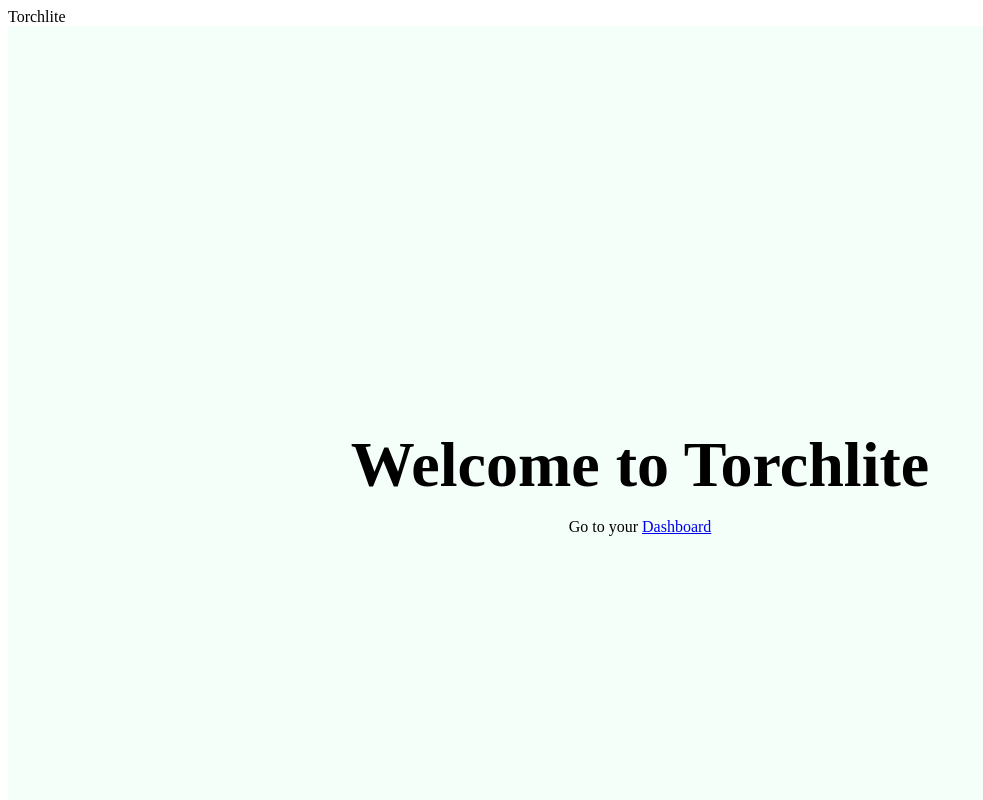
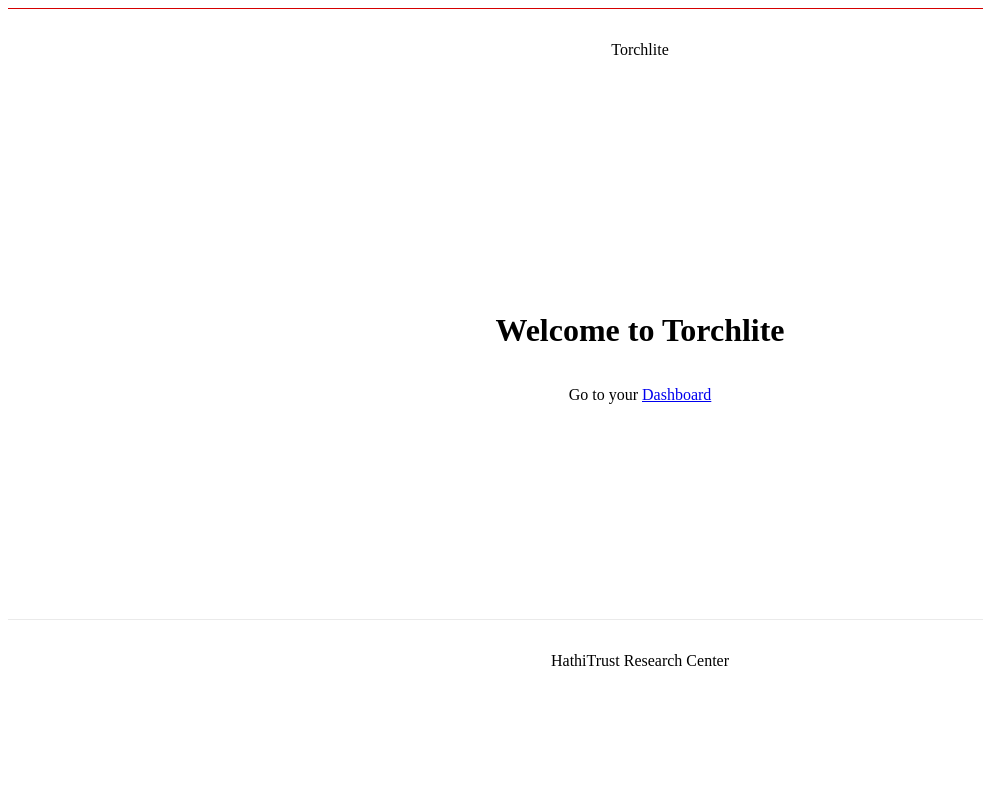
Before and after one commit to htrc/torchlite-app, a Next.js app: page / in a window 1280 px wide. Shown: the top 800 px of the page, without its empty margins (0-983 px from the left). Built offline with nearby package versions, Linux system fonts and the light colour scheme.

Commit message:
cleaning and rearranging css

```diff
--- a/app/dashboard/layout.tsx
+++ b/app/dashboard/layout.tsx
@@ -5,7 +5,7 @@
 }: {
   children: React.ReactNode,
 }) {
-    return <main className={styles.container}>
+    return <main className="dashboard">
              <header>Dashboard</header>
              {children}
            </main>
--- a/app/dashboard/styles.module.scss
+++ b/app/dashboard/styles.module.scss
@@ -1,8 +1,3 @@
-/*
-@import
-  url("https//fonts.googleapis.com/css2?family=Oxygen:wght@300;400;700&display=swap");
-*/
-
 /* color variables */
 $clr-primary: #d50000;
 $clr-gray100: #f9fbff;
@@ -18,20 +13,33 @@
 $radius: 0.2rem;
 
 #root{
-  font-family:Oxygen, sans-serif;
+  font-family:"Gill Sans", sans-serif;
   margin: 2rem;
   background:$clr-gray100;
 }
 
-.wrapper {
+main.dashboard {
+    display: grid;
+    background: $clr_gray100;
+    justify-content:center;
+    font-family: "Roboto-Regular", "Roboto", sans-serif;
+    grid-gap: 10px;
+    grid-template-columns: 1fr 1fr 1fr;
+    grid-template-rows: auto;
+
+}
+
+.widget_pane{
       display: grid;
       grid-template-columns:repeat(auto-fit, minmax(12rem, 16rem));
       gap: 2rem;
-  justfy-content:center;
+      grid-column-start: 2;
+      grid-column-end: 4;
 }
 
 .widget {
     overflow: hidden;
+    background: $clr_gray100;
     box-shadow:0 2px 20px $clr-gray300;
     border-radius:$radius;
     display:flex;
@@ -72,42 +80,8 @@
     }
 }
 
-
-.container {
-    background: #F5FFFA;
-}
-.dashboard {
-    border: 1px solid black;
-    background: #F5FFFA;
-    font-family: "Roboto-Regular", "Roboto", sans-serif;
+.control_pane{
     display: grid;
-    grid-gap: 10px;
-    grid-template-columns: 1fr 1fr 1fr;
-    grid-template-rows: auto;
-}
-
-.controlPane{
-    display: grid;
-    background: #F5FFFA;
     grid-column: 1 / 1;
     grid-template-rows: auto;
 }
-
-.widgetPane {
-    background: #F5FFFA;
-    grid-column-start: 2;
-    grid-column-end: 4;
-
-}
-
-.widget {
-    width: 472px;
-    height: 327px;
-    padding: 2px 2px 2px 2px;
-    border: 1px solid gainsboro;
-    background-color: #F5FFFA;
-    box-sizing: border-box;
-    display: inline-block;
-}
-
-h1.widgetTitle { font-size: small; }
--- a/app/layout.tsx
+++ b/app/layout.tsx
@@ -1,3 +1,6 @@
+import Head from 'next/head';
+import styles from './styles.module.scss';
+
 export default function RootLayout({
   children,
 }: {
@@ -5,10 +8,13 @@
 }) {
   return (
     <html>
-      <head />
+      <Head>
+        <title>Torchlite</title>
+      </Head>
       <body id="root">
-        <header>Torchlite</header>
+        <header className={styles.header}>Torchlite</header>
         {children}
+        <footer className={styles.footer}>HathiTrust Research Center</footer>
       </body>
     </html>
   )
--- a/app/page.tsx
+++ b/app/page.tsx
@@ -1,26 +1,14 @@
 import Head from 'next/head';
 import Link from 'next/link';
-import styles from '../styles/Home.module.css';
-
+import styles from './styles.module.scss';
 
 export default function Home() {
 
   return (
-    <div className={styles.container}>
-      <Head>
-        <title>HTRC Torchlite</title>
-        <meta name="description" content="HathiTrust" />
-        <link rel="icon" href="/favicon.ico" />
-      </Head>
-
       <main className={styles.main}>
         <h1 className={styles.title}>Welcome to Torchlite</h1>
 
           <p>Go to your <Link href="dashboard">Dashboard</Link></p>
       </main>
-      <footer className={styles.footer}>
-          HathiTrust Research Center
-      </footer>
-    </div>
   );
 }
--- /dev/null
+++ b/app/styles.module.scss
@@ -0,0 +1,80 @@
+/* color variables */
+$clr-primary: #d50000;
+$clr-gray100: #f9fbff;
+$clr-gray150: #f4f6fb;
+$clr-gray200: #eef1f6;
+$clr-gray300: #e1e5ee;
+$clr-gray400: #767b91;
+$clr-gray500: #4f546c;
+$clr-gray600: #2a324b;
+$clr-gray700: #161d34;
+
+#root{
+  font-family:"Gill Sans", sans-serif;
+  margin: 2rem;
+  background:$clr-gray100;
+}
+
+
+.main {
+  min-height: 50vh;
+  padding: 4rem 0;
+  flex: 1;
+  display: flex;
+  flex-direction: column;
+  justify-content: center;
+  align-items: center;
+}
+
+.header {
+  display: flex;
+  flex: 1;
+  padding: 2rem 0;
+  border-top: 1px solid $clr-primary;
+  justify-content: center;
+  align-items: center;
+}
+
+.footer {
+  display: flex;
+  flex: 1;
+  padding: 2rem 0;
+  border-top: 1px solid #eaeaea;
+  justify-content: center;
+  align-items: center;
+}
+
+.footer a {
+  display: flex;
+  justify-content: center;
+  align-items: center;
+  flex-grow: 1;
+}
+
+.grid {
+  display: flex;
+  align-items: center;
+  justify-content: center;
+  flex-wrap: wrap;
+  max-width: 800px;
+}
+
+@media (max-width: 600px) {
+  .grid {
+    width: 100%;
+    flex-direction: column;
+  }
+}
+
+@media (prefers-color-scheme: dark) {
+  .card,
+  .footer {
+    border-color: #222;
+  }
+  .code {
+    background: #111;
+  }
+  .logo img {
+    filter: invert(1);
+  }
+}
--- a/styles/Home.module.css
+++ /dev/null
@@ -1,140 +0,0 @@
-.container {
-    padding: 0 2rem;
-    background: #F5FFFA;
-}
-
-.main {
-  min-height: 100vh;
-  padding: 4rem 0;
-  flex: 1;
-  display: flex;
-  flex-direction: column;
-  justify-content: center;
-  align-items: center;
-}
-
-.header {
-  display: flex;
-  flex: 1;
-  padding: 2rem 0;
-  border-top: 1px solid #eaeaea;
-  justify-content: center;
-  align-items: center;
-}
-
-
-.footer {
-  display: flex;
-  flex: 1;
-  padding: 2rem 0;
-  border-top: 1px solid #eaeaea;
-  justify-content: center;
-  align-items: center;
-}
-
-.footer a {
-  display: flex;
-  justify-content: center;
-  align-items: center;
-  flex-grow: 1;
-}
-
-.title a {
-  color: #0070f3;
-  text-decoration: none;
-}
-
-.title a:hover,
-.title a:focus,
-.title a:active {
-  text-decoration: underline;
-}
-
-.title {
-  margin: 0;
-  line-height: 1.15;
-  font-size: 4rem;
-}
-
-.title,
-.description {
-  text-align: center;
-}
-
-.description {
-  margin: 4rem 0;
-  line-height: 1.5;
-  font-size: 1.5rem;
-}
-
-.code {
-  background: #fafafa;
-  border-radius: 5px;
-  padding: 0.75rem;
-  font-size: 1.1rem;
-  font-family: Menlo, Monaco, Lucida Console, Liberation Mono, DejaVu Sans Mono,
-    Bitstream Vera Sans Mono, Courier New, monospace;
-}
-
-.grid {
-  display: flex;
-  align-items: center;
-  justify-content: center;
-  flex-wrap: wrap;
-  max-width: 800px;
-}
-
-.card {
-  margin: 1rem;
-  padding: 1.5rem;
-  text-align: left;
-  color: inherit;
-  text-decoration: none;
-  border: 1px solid #eaeaea;
-  border-radius: 10px;
-  transition: color 0.15s ease, border-color 0.15s ease;
-  max-width: 300px;
-}
-
-.card:hover,
-.card:focus,
-.card:active {
-  color: #0070f3;
-  border-color: #0070f3;
-}
-
-.card h2 {
-  margin: 0 0 1rem 0;
-  font-size: 1.5rem;
-}
-
-.card p {
-  margin: 0;
-  font-size: 1.25rem;
-  line-height: 1.5;
-}
-
-.logo {
-  height: 1em;
-  margin-left: 0.5rem;
-}
-
-@media (max-width: 600px) {
-  .grid {
-    width: 100%;
-    flex-direction: column;
-  }
-}
-
-@media (prefers-color-scheme: dark) {
-  .card,
-  .footer {
-    border-color: #222;
-  }
-  .code {
-    background: #111;
-  }
-  .logo img {
-    filter: invert(1);
-  }
-}
--- a/styles/globals.css
+++ /dev/null
@@ -1,56 +0,0 @@
-html {
-  padding: 0;
-  margin: 0;
-  font-family: -apple-system, BlinkMacSystemFont, Segoe UI, Roboto, Oxygen,
-    Ubuntu, Cantarell, Fira Sans, Droid Sans, Helvetica Neue, sans-serif;
-}
-
-body {
-  background:#F5FFFA;
-}
-
-main {
-    background:#F5FFFA;
-    font-family: "Roboto-Regular", "Roboto", sans-serif;
-    display: grid;
-    grid-template-columns: 1fr 1fr 1fr 1fr;
-    grid-template-rows: auto;
-    grid-template-areas:
-        "header header header header"
-        "control1 widget widget widget"
-        "control2 widget widget widget"
-        "control3 widget widget widget"
-        "control4 widget widget widget"
-        "footer footer footer footer";
-}
-
-h1, h2, h3, h4, h5, h6 {
-    font-family: "Roboto-Regular", "Roboto", sans-serif;
-    font-size: medium;
-    color: #2F4F4F;
-    padding: 0;
-}
-
-p { font-family: "ArialMT", "Arial", sans-serif;
-    font-size: small;
-  }
-
-
-a {
-  color: inherit;
-  text-decoration: none;
-}
-
-* {
-  box-sizing: border-box;
-}
-
-@media (prefers-color-scheme: dark) {
-  html {
-    color-scheme: dark;
-  }
-  body {
-    color: white;
-    background: black;
-  }
-}
```
Also changed, not shown: app/dashboard/page.tsx (+20 -32 lines), styles/Dashboard.module.css (added). Lines whose indentation alone changed are shown as unchanged.
